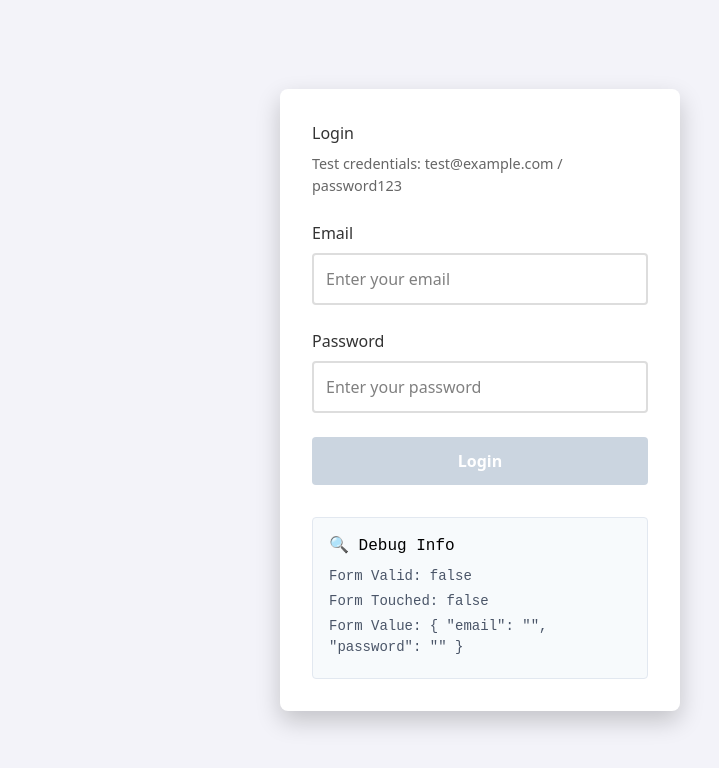
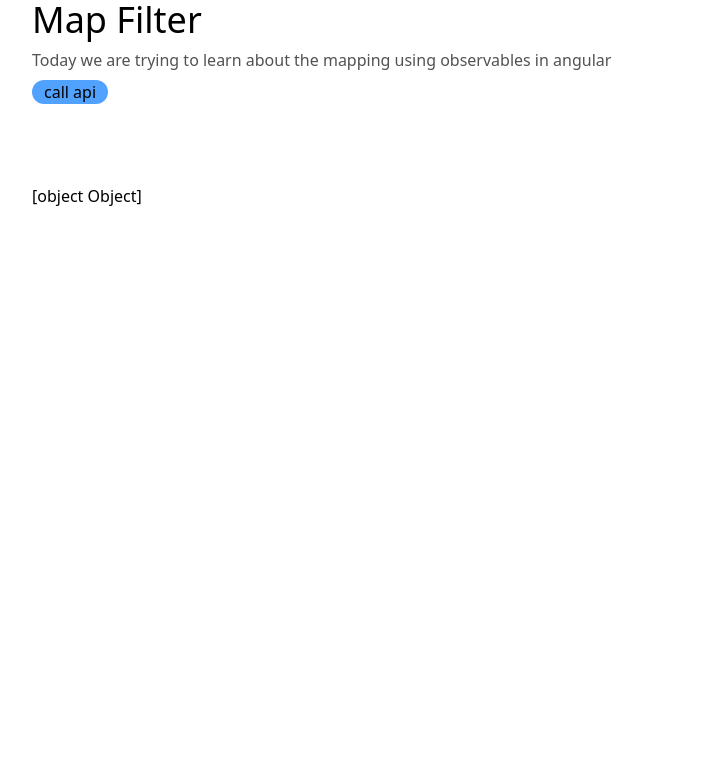
Before and after one commit to Anshuman1313/Angularbasics-101, an Angular app: page /advance in a window 1280 px wide. Before the commit this address led to /login. Shown: the top 768 px of the page, without its empty margins (160-879 px from the left). Built offline with nearby package versions, Linux system fonts and the light colour scheme.

Commit message:
rxjs observables map
rxjs observables map

```diff
--- a/src/app/app.routes.ts
+++ b/src/app/app.routes.ts
@@ -4,6 +4,7 @@ import { Login } from './pages/login/login';
 import { DashboardComponent } from './pages/dashboard/dashboard';
 import { authGuard } from './guards/auth-guard';
 import { Home } from './pages/home/home';
+import { Advance } from './pages/advance/advance';
 
 export const routes: Routes = [
   //    {
@@ -26,5 +27,9 @@ export const routes: Routes = [
     path: 'home',
     component: Home,
   },
+  {
+    path: 'advance',
+    component: Advance,
+  },
   { path: '**', redirectTo: '/login' }
 ];
--- /dev/null
+++ b/src/app/pages/advance/advance.html
@@ -0,0 +1,36 @@
+<div class="w-full h-full   min-h-screen">
+
+    <div class="max-w-4xl mx-auto   flex flex-col gap-20 ">
+
+        <div class="font-sans space-y-2">
+            <h1 class="text-4xl  ">Map Filter</h1>
+            <p class="text-base text-neutral-600 ">Today we are trying to learn about the mapping using observables in angular</p>
+            <button (click)="getuser()" class="cursor-pointer bg-blue-400 active:scale-[0.97] rounded-full px-3 py-0  duration-150 ease-out">call api</button>
+        </div>
+        @if(data != null){
+            <div>
+
+                {{data }}
+            </div>
+        }
+          <!-- @if (data$ | async; as data) {
+    <div class="grid gap-4 md:grid-cols-2 lg:grid-cols-3">
+      @for (item of data ; track item) {
+        <div class="bg-white p-6 rounded-lg shadow-md border">
+          <h3 class="font-semibold text-lg mb-2">{{ item.name || 'No Name' }}</h3>
+          <p class="text-sm text-gray-600 mb-1">ID: {{ item.id }}</p>
+
+        </div>
+      }
+    </div>
+  } @else {
+    <div class="flex justify-center items-center h-64">
+      <p class="text-xl text-gray-500">Loading data...</p>
+    </div>
+  } -->
+
+
+
+    </div>
+    <!-- <div>{{user()}}</div> -->
+</div>
--- /dev/null
+++ b/src/app/pages/advance/advance.ts
@@ -0,0 +1,51 @@
+import { Component } from '@angular/core';
+import { from, map, of } from 'rxjs';
+import { HttpClient } from '@angular/common/http';
+import { AsyncPipe } from '@angular/common';
+
+@Component({
+  selector: 'app-advance',
+  imports: [],
+  templateUrl: './advance.html',
+  styleUrl: './advance.css',
+})
+
+export class Advance {
+  data : any = null;
+
+
+  data$ = this.getuser()
+  constructor(private http: HttpClient){
+  //   const data = data$.subscribe(e=>{
+  //   console.log(e,"e");
+  // })
+  // console.log(data,"data")
+  }
+  getuser(){
+
+    this.data = this.http.get('https://api.restful-api.dev/objects')
+    console.log(typeof(this.data))
+    return this.http.get('https://api.restful-api.dev/objects')
+  }
+
+
+
+
+
+
+
+
+
+
+
+
+
+  // constructor(){
+  //   const number$ = of(1,2,3,4)
+  //   console.log(typeof(number$),"type of number$")
+  //   number$.subscribe(val=>console.log("val",val))
+  //   const mappedNumber =number$.pipe(map(n=>n*2))
+  //   console.log(mappedNumber,"mappedNumber")
+  //   number$.pipe(map(n=>n*2)).subscribe(console.log)
+  // }
+}
--- a/src/app/pages/home/home.ts
+++ b/src/app/pages/home/home.ts
@@ -48,6 +48,7 @@ export class Home {
     const user2 = from(users)
     const message1 = of(userpromise)
     const message2 = from(userpromise)
+    const message3 = of(userpromise)
     const clickbody$ = fromEvent(this.document,"click")
     clickbody$.subscribe((event)=>{
 
@@ -62,6 +63,10 @@ export class Home {
     message2.subscribe((data) => {
       console.log(data, "message2 from")
     })
+    message3.subscribe((data) => {
+      console.log(data, "message3 from")
+    })
+
     user2.subscribe((data) => {
       console.log(data, "user2 from")
     })
```
Also changed, not shown: src/app/pages/advance/advance.css (added), 1 other file (tests, documents, lock files or other folders).
